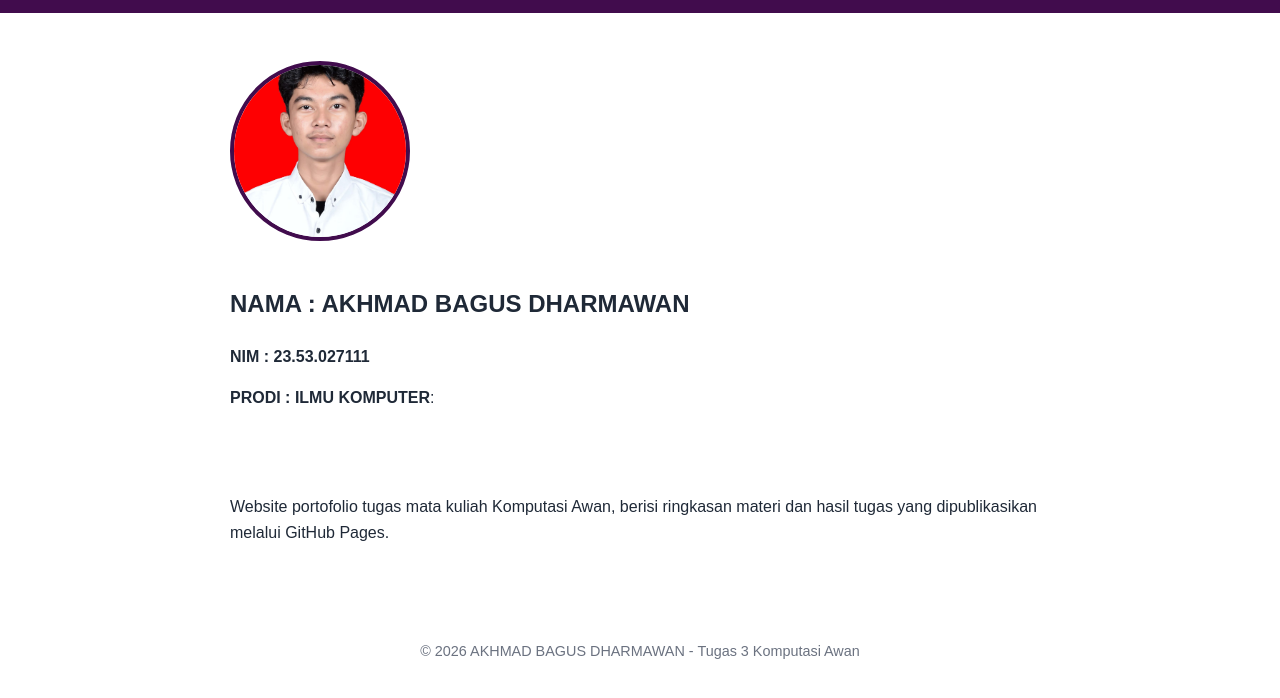
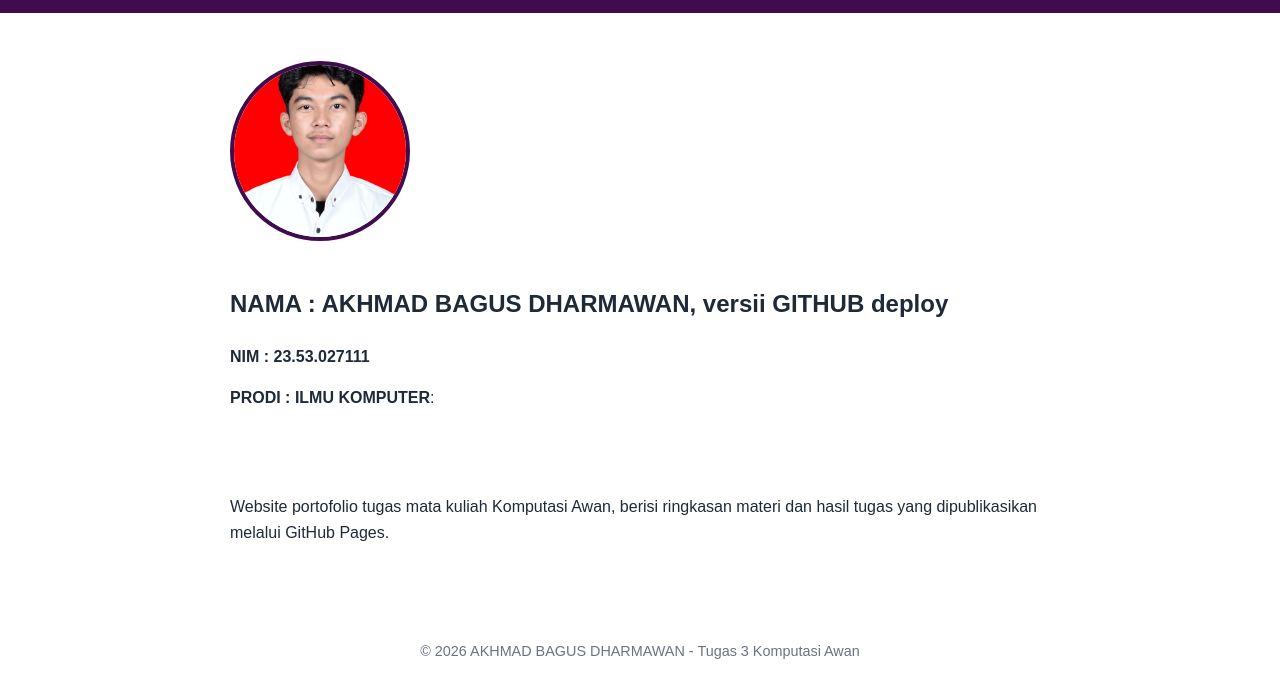
Before and after one commit to EMIRAAA1121/tugas3_cloud_23.53.027111, a plain HTML site: page index.html in a window 1280 px wide. Shown: the part 88-786 px from the top of the page. Drawn offline with Linux system fonts and the light colour scheme.

Commit message:
Update index.html

```diff
--- a/index.html
+++ b/index.html
@@ -3,7 +3,7 @@
 <head>
   <meta charset="UTF-8">
   <meta name="viewport" content="width=device-width, initial-scale=1.0">
-  <title>Beranda | AKHMAD BAGUS DHARMAWAN. versii GITHUB deploy</title>
+  <title>Beranda | AKHMAD BAGUS DHARMAWAN.</title>
   <link rel="stylesheet" href="assets/css/style.css">
 </head>
 <body>
@@ -20,7 +20,7 @@
     <section class="profil">
       <img src="assets/images/formal.jpg" alt="Foto [AKHMAD BAGUS DHARMAWAN]">
       <div>
-        <h2>NAMA : AKHMAD BAGUS DHARMAWAN</h2>
+        <h2>NAMA : AKHMAD BAGUS DHARMAWAN, versii GITHUB deploy</h2>
         <p><strong>NIM : 23.53.027111</strong> </p>
         <p><strong>PRODI : ILMU KOMPUTER</strong>:</strong> </p>
 
```
